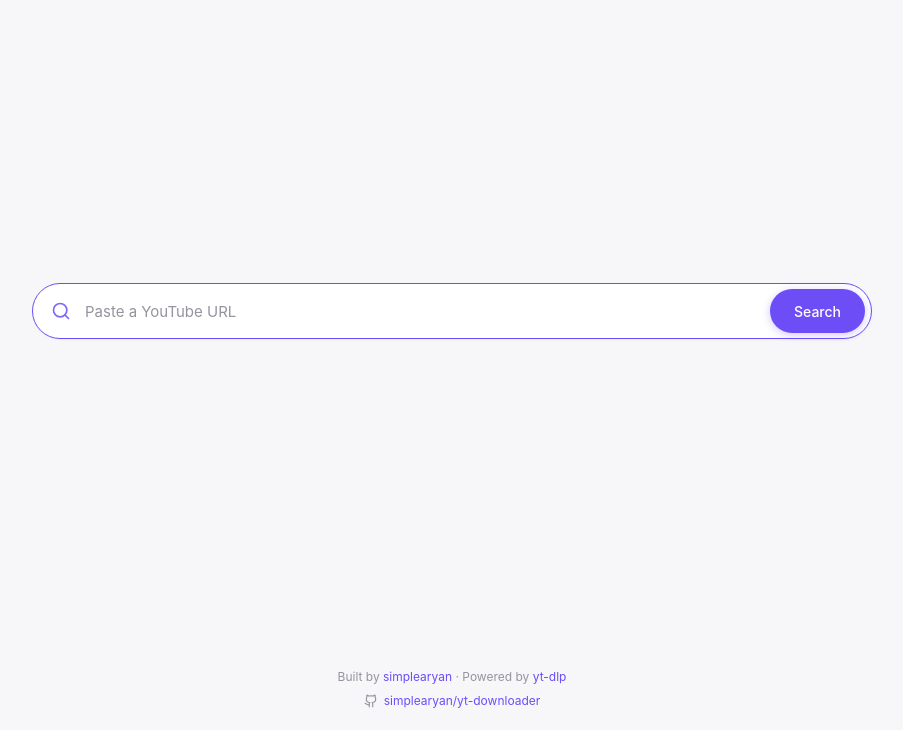
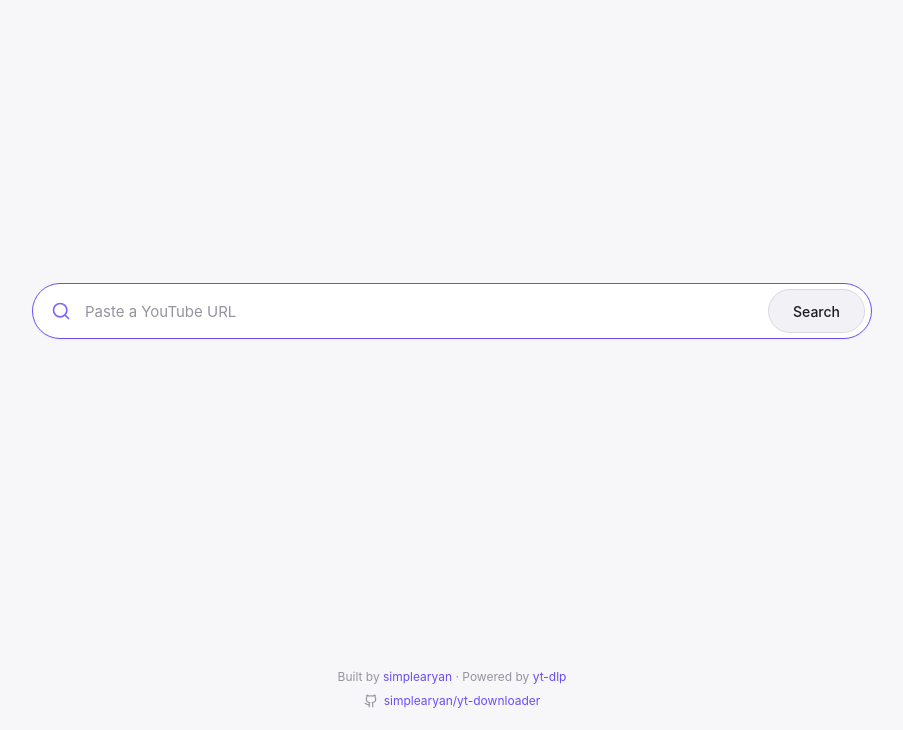
Before and after one commit to simplearyan/yt-downloader, a website: page public/index.html in a window 1280 px wide. Shown: the part 70-800 px from the top of the page, without its empty margins (188-1091 px from the left). Drawn offline with Linux system fonts and the light colour scheme.

Commit message:
style: subtle surface-tone primary buttons matching the body palette
Search and Download buttons drop the violet fill and hard shadow for a
quiet layered surface (surface-container-high) with a hairline border,
so they sit naturally within the body palette in both themes.

```diff
--- a/public/style.css
+++ b/public/style.css
@@ -307,7 +307,7 @@ body {
 }
 
 .input-wrapper .btn-primary {
-  box-shadow: 0 2px 8px color-mix(in srgb, var(--color-primary) 30%, transparent);
+  box-shadow: none;
 }
 
 .input-wrapper .btn-primary:disabled {
@@ -332,12 +332,13 @@ body {
 }
 
 .btn-primary {
-  background: var(--color-primary);
-  color: var(--color-on-primary);
+  background: var(--color-surface-container-high);
+  color: var(--color-on-background);
+  border: 1px solid var(--color-outline-variant);
 }
 
 .btn-primary:hover {
-  opacity: 0.9;
+  background: var(--color-surface-container-highest);
 }
 
 .btn-primary:disabled {
```
